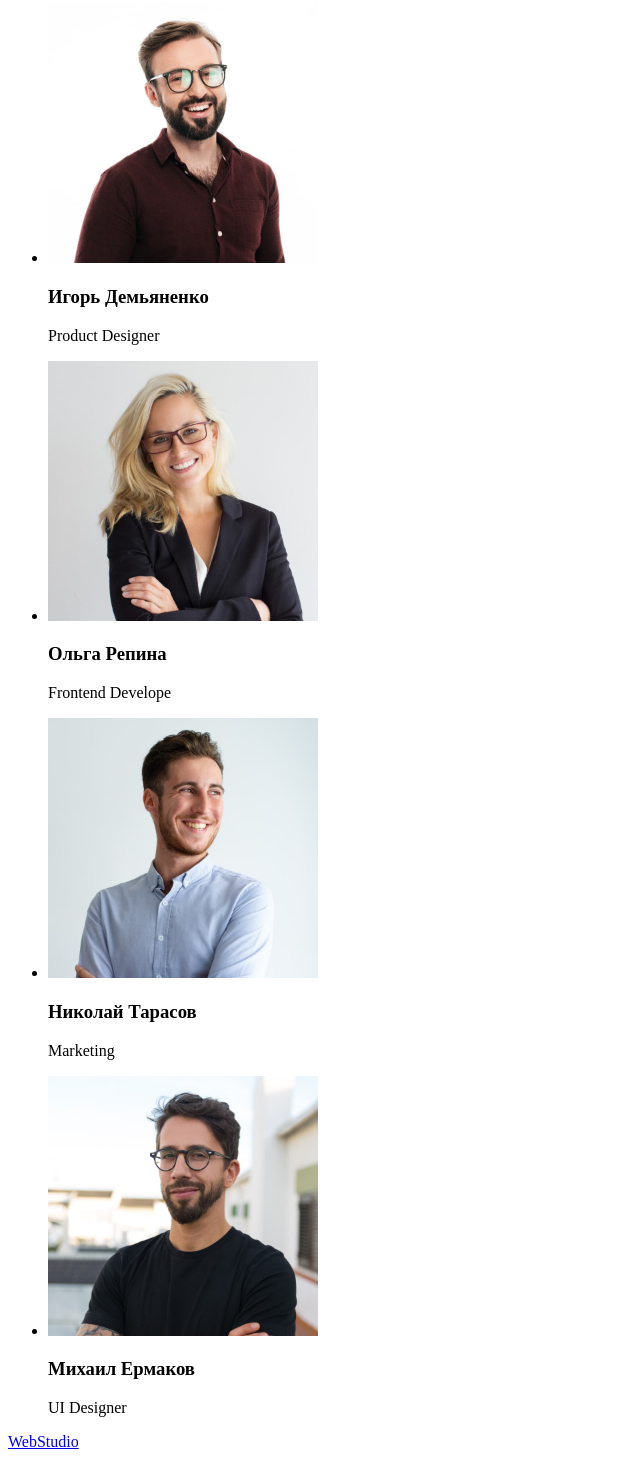
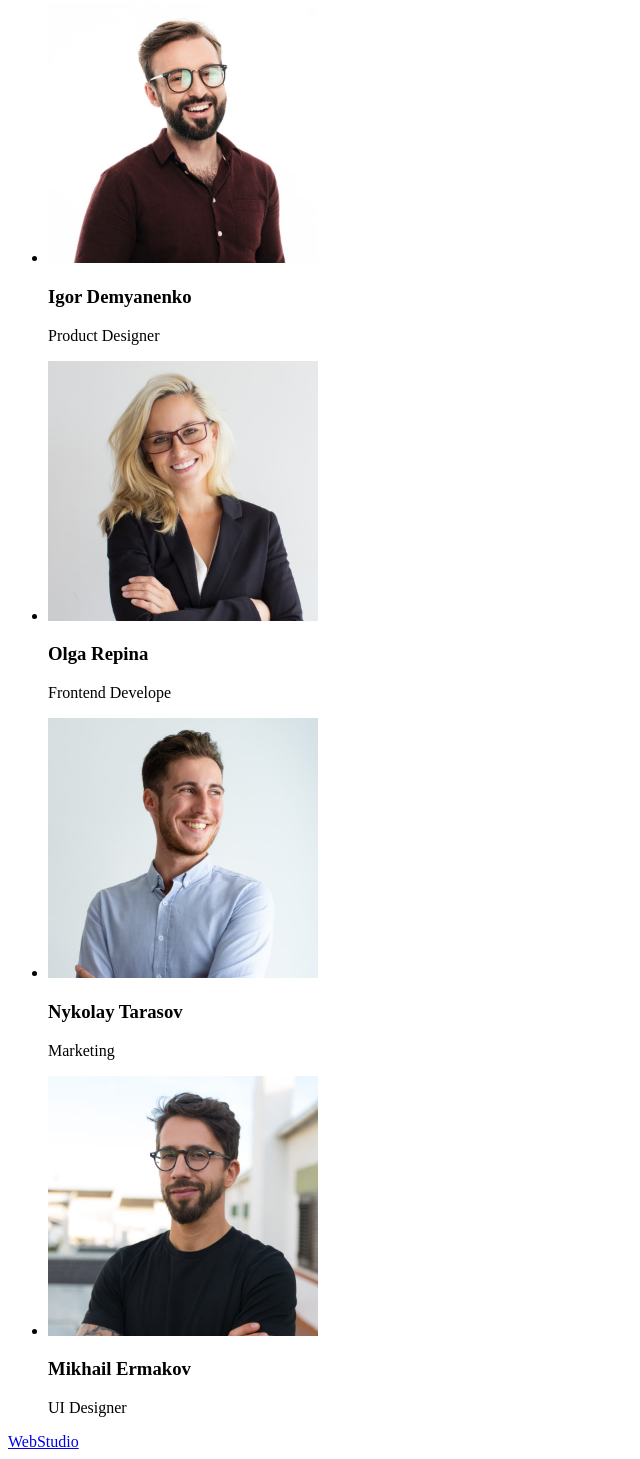
Before and after one commit to IVolodymyrnI/goit-markup-hw-01, a plain HTML site: page index.html in a window 1280 px wide. Shown: the part 1621-3080 px from the top of the page, without its empty margins (0-640 px from the left). Drawn offline with Linux system fonts and the light colour scheme.

Commit message:
First corrected commit
Code corrected according to suggestion

```diff
--- a/index.html
+++ b/index.html
@@ -78,22 +78,22 @@
             <ul>
                 <li>
                     <img src="./images/photo_product_designer.jpg" alt="photo of Product Designer" width="270" height="260">
-                    <h3>Игорь Демьяненко</h3>
+                    <h3>Igor Demyanenko</h3>
                     <p>Product Designer</p>
                 </li>
                 <li>
                     <img src="./images/photo_frontend_developer.jpg" alt="photo of Frontend Developer" width="270" height="260">
-                    <h3>Ольга Репина</h3>
+                    <h3>Olga Repina</h3>
                     <p>Frontend Develope</p>
                 </li>
                 <li>
                     <img src="./images/photo_marketing.jpg" alt="photo of Marketing" width="270" height="260">
-                    <h3>Николай Тарасов</h3>
+                    <h3>Nykolay Tarasov</h3>
                     <p>Marketing</p>
                 </li>
                 <li>
                     <img src="./images/photo_ui-designer.jpg" alt="photo of UI Designer" width="270" height="260">
-                    <h3>Михаил Ермаков</h3>
+                    <h3>Mikhail Ermakov</h3>
                     <p>UI Designer</p>
                 </li>
             </ul>
```
